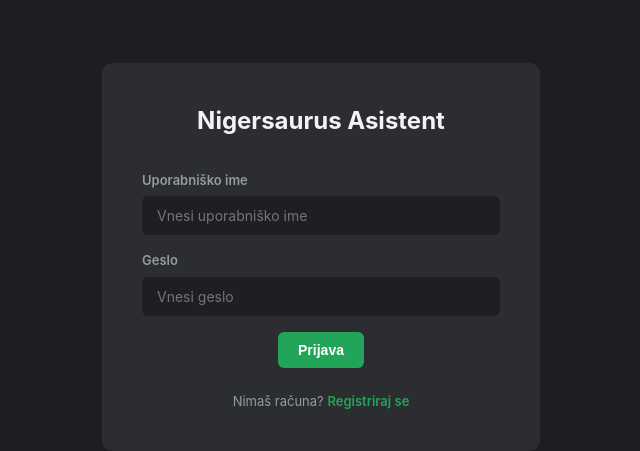
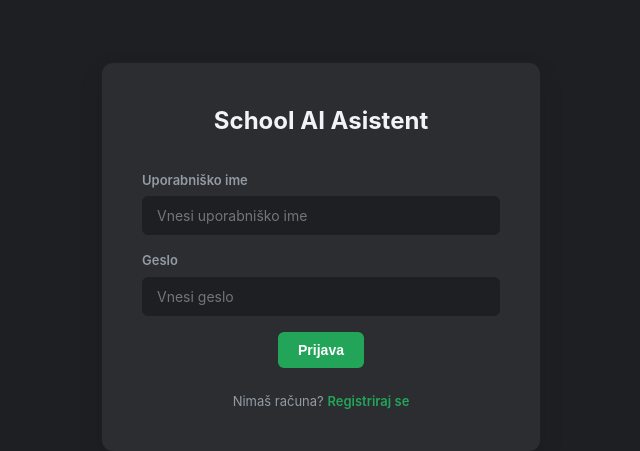
Before and after one commit to Rok777-coder/Projekt-NRP----SchoolAI-, a Flask app: page /prijava in a window 1280 px wide. Shown: the part 143-594 px from the top of the page, without its empty margins (319-959 px from the left). Run offline with Flask 3, Linux system fonts and the light colour scheme.

Commit message:
Update auth.html

```diff
--- a/templates/auth.html
+++ b/templates/auth.html
@@ -2,13 +2,13 @@
 <html lang="sl">
 <head>
     <meta charset="UTF-8">
-    <title>Nigersaurus Asistent - Vstop</title>
+    <title>School AI Asistent - Vstop</title>
     <link rel="stylesheet" href="{{ url_for('static', filename='style.css') }}">
 </head>
 <body class="dark-theme auth-body">
     <div class="auth-container">
         <div class="auth-card">
-            <h2>Nigersaurus Asistent</h2>
+            <h2>School AI Asistent</h2>
 
             {% with messages = get_flashed_messages(with_categories=true) %}
                 {% if messages %}
```
